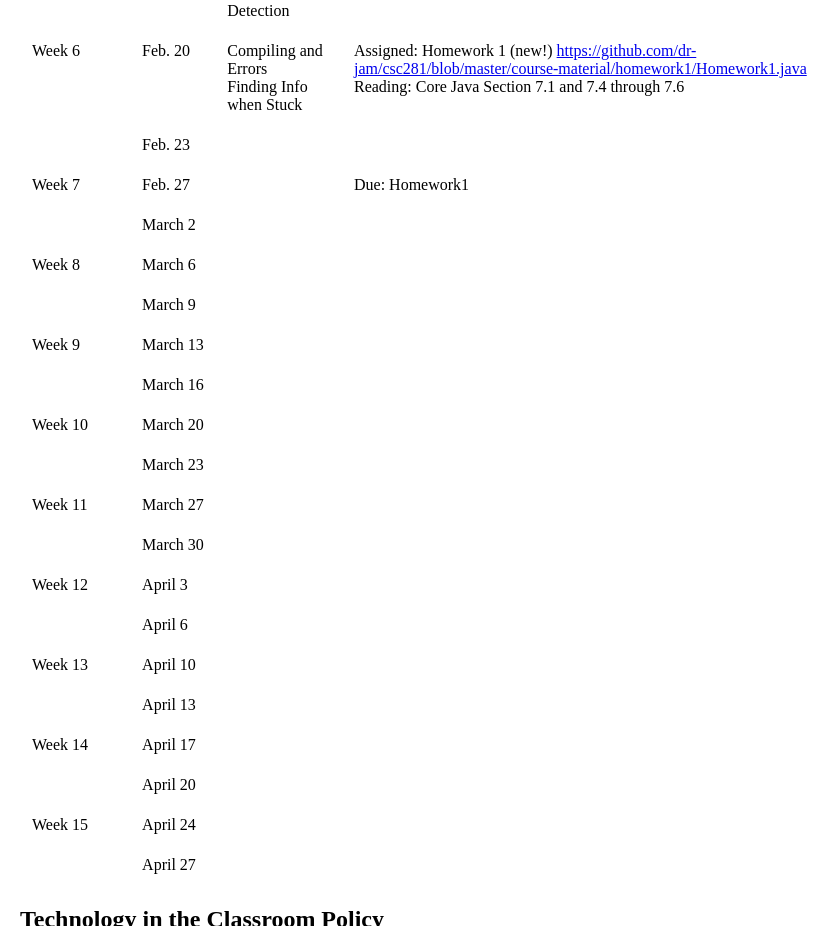
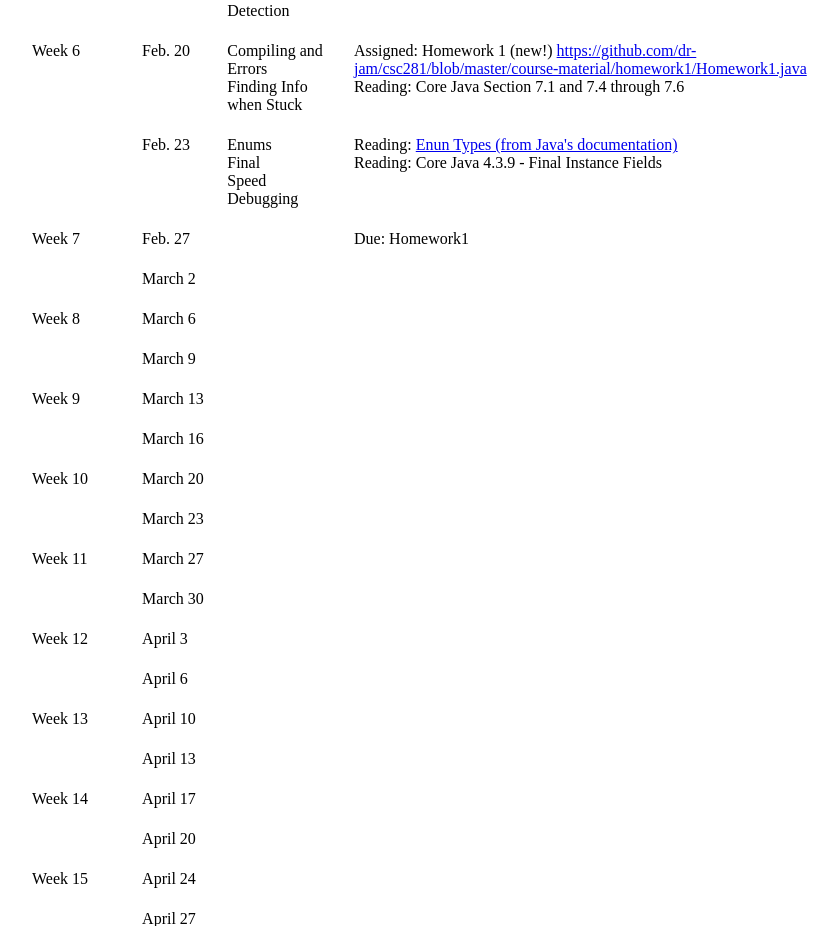
Before and after one commit to dr-jam/csc281, a plain HTML site: page syllabus.html in a window 1280 px wide. Shown: the part 4246-5172 px from the top of the page, without its empty margins (8-846 px from the left). Drawn offline with Linux system fonts and the light colour scheme; a web font is replaced by a local one.

Commit message:
Added reading for enums and final.

```diff
--- a/syllabus.html
+++ b/syllabus.html
@@ -281,8 +281,10 @@
 						<tr>
 							<td></td>
 							<td>Feb. 23</td>
-							<td></td>
-							<td></td>
+							<td>Enums<br>Final<br>Speed Debugging</td>
+							<td>Reading: <a href="https://docs.oracle.com/javase/tutorial/java/javaOO/enum.html" target="_blank">Enun Types (from Java's documentation)</a> <br>
+								Reading: Core Java 4.3.9 - Final Instance Fields
+							 </td>
 						</tr>
 						<tr>
 							<td>Week 7</td>
```
